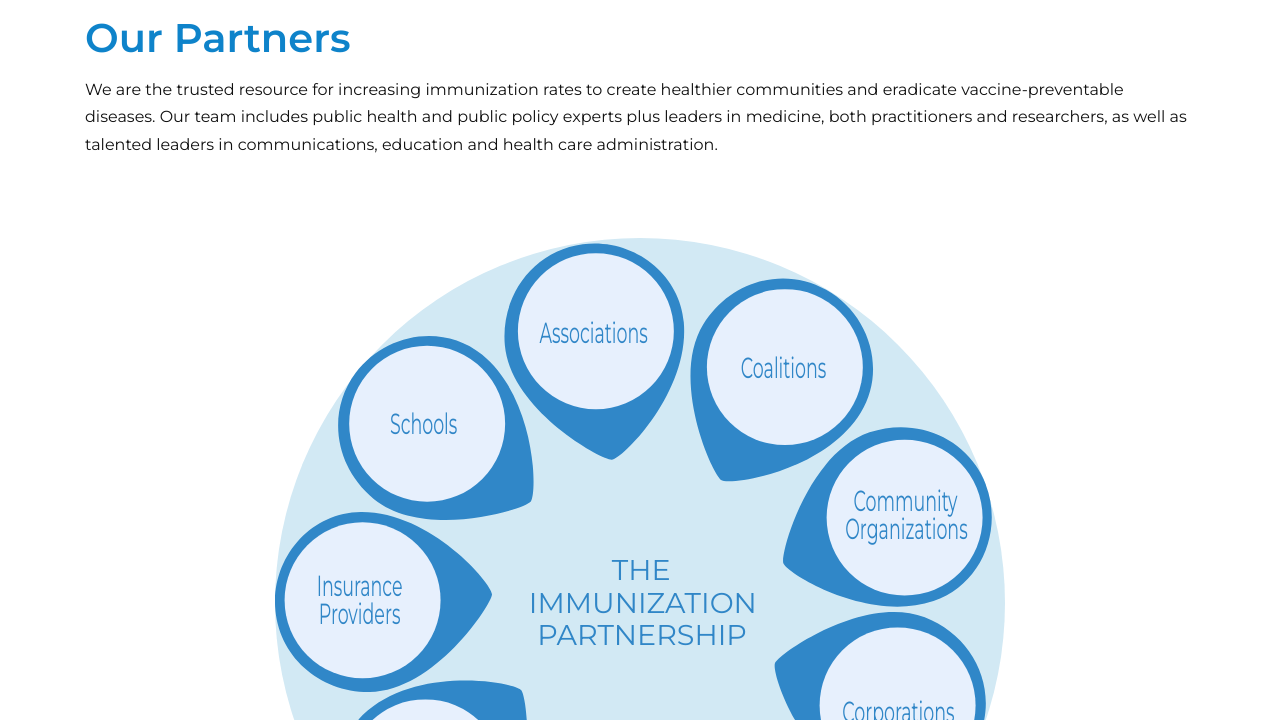
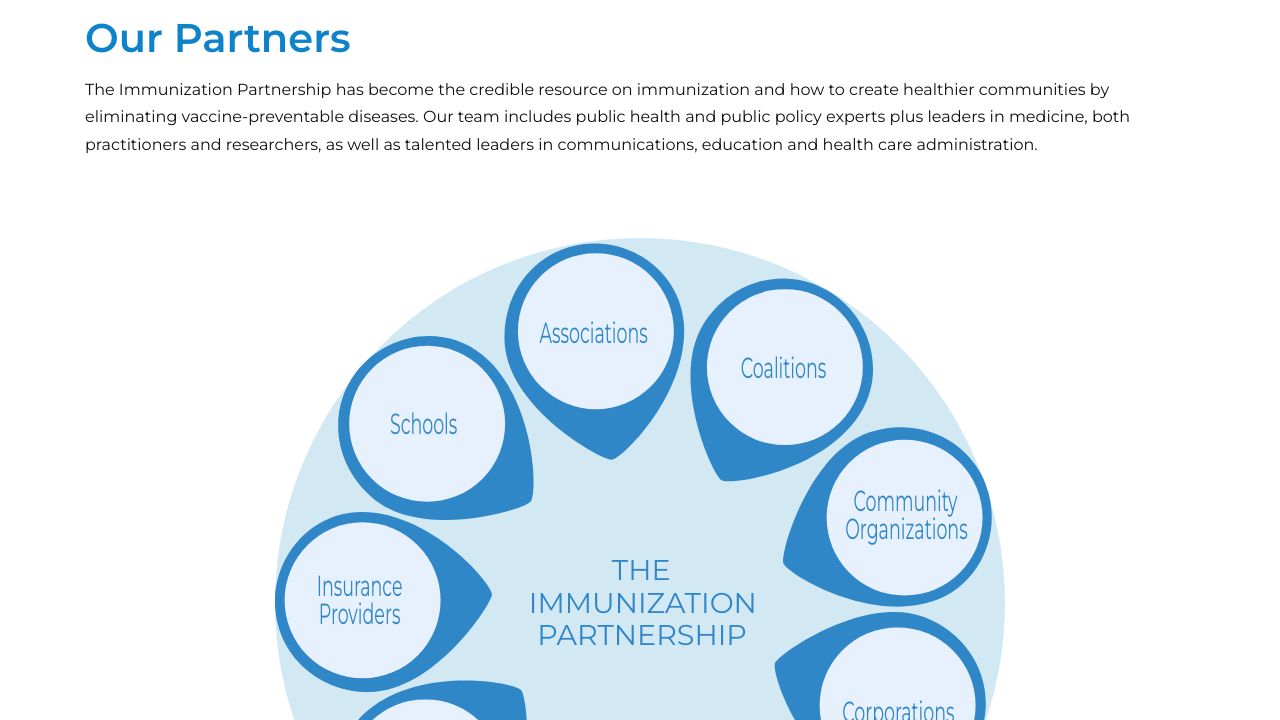
Before and after one commit to aitshuber/immunizecc, a Jekyll site: the page built from how-we-work.html, in a window 1280 px wide and 900 px high, scrolled down 880 px, cut to the strip 180-900 px from the top of the window. Built offline with Jekyll 4.4.1, drawn with Linux system fonts in a browser that asks for light colours; some web fonts are replaced; a script that is not in the unit is left out; comment, search, counter and statistics services are not loaded.

Commit message:
Updated 'how-we-work.html' via CloudCannon

```diff
--- a/how-we-work.html
+++ b/how-we-work.html
@@ -27,7 +27,7 @@
       Our Partners
     </h2>
     <p class="editable">
-      We are the trusted resource for increasing immunization rates to create healthier communities and eradicate vaccine-preventable diseases. Our team includes public health and public policy experts plus leaders in medicine, both practitioners and researchers, as well as talented leaders in communications, education and health care administration.
+      The Immunization Partnership has become the credible resource on immunization and how to create healthier communities by eliminating vaccine-preventable diseases. Our team includes public health and public policy experts plus leaders in medicine, both practitioners and researchers, as well as talented leaders in communications, education and health care administration.
     </p>
   </div>
 </div>
```
